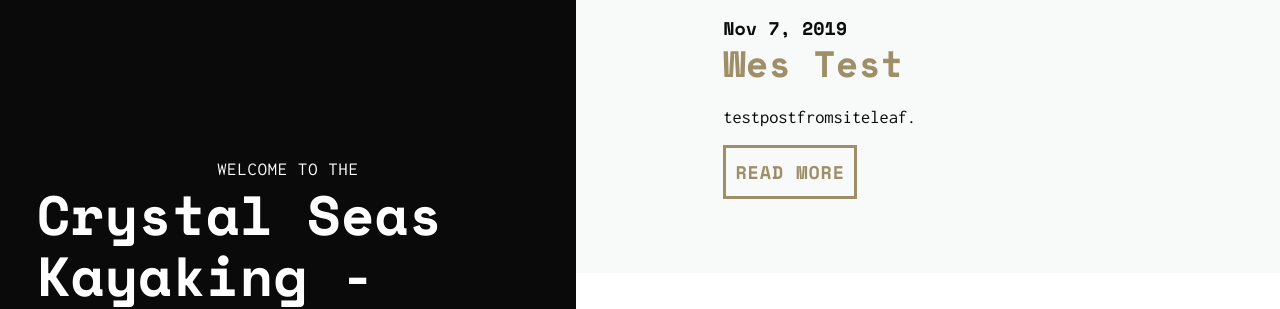
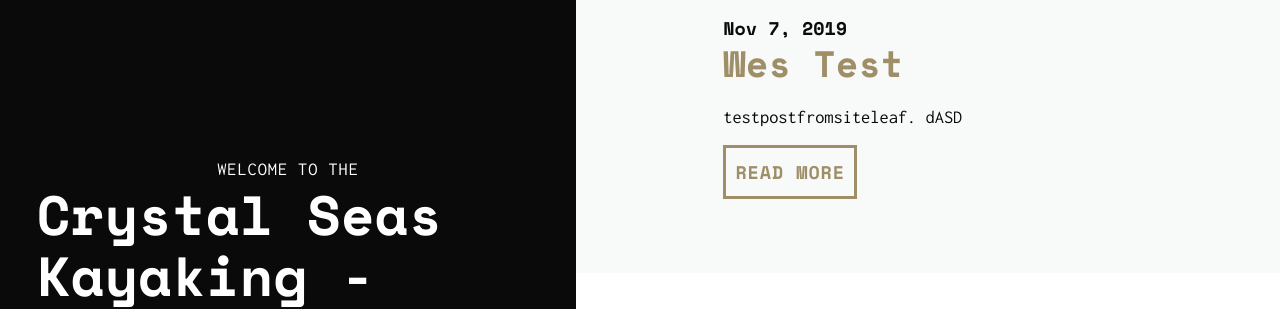
Before and after one commit to December08th/CSKGuide, a Jekyll site: the page built from index.html, in a window 1280 px wide and 900 px high. Shown: the part 129-438 px from the top of the window. Built offline with Jekyll 4.4.1, drawn with Linux system fonts in a browser that asks for light colours; nearby versions of some CDN libraries; the list of posts is cut into pages by our own code.

Commit message:
Updated Wes Test

```diff
--- a/_posts/2019-11-07-wes-test.markdown
+++ b/_posts/2019-11-07-wes-test.markdown
@@ -5,4 +5,4 @@ date: 2019-11-07 00:21:00 Z
 
 testpostfromsiteleaf.
 
-![IMG_4751.jpg](/uploads/IMG_4751.jpg)
+dASD![IMG_4751.jpg](/uploads/IMG_4751.jpg)
```
